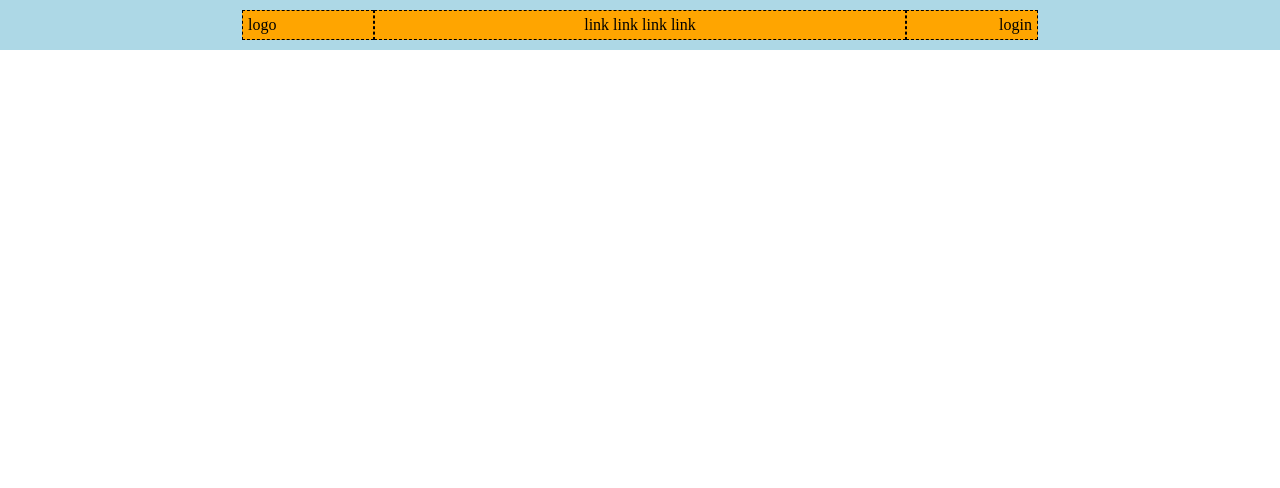
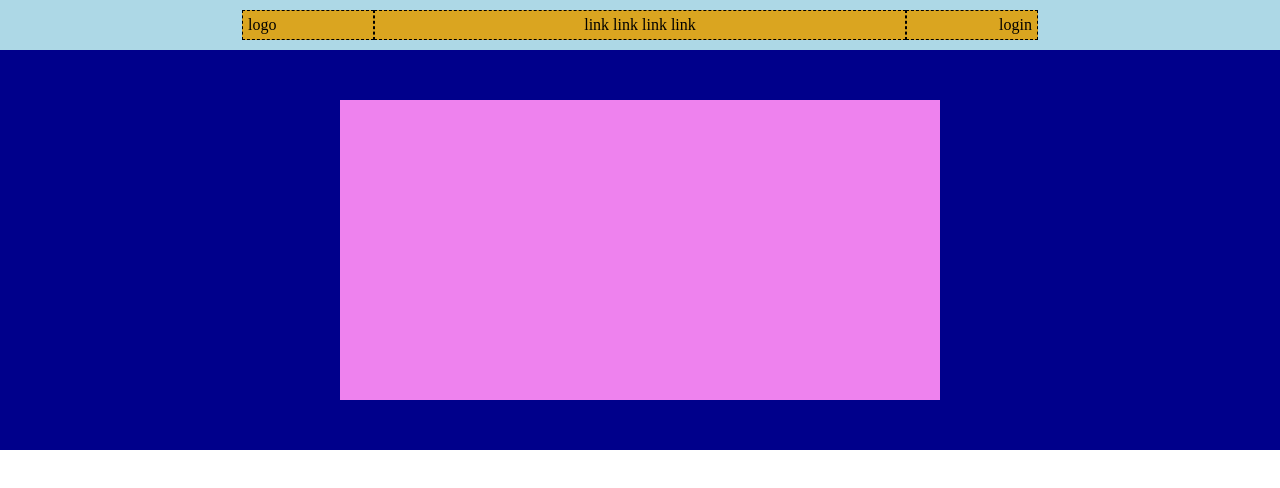
Before and after one commit to CosimoPetrarca/htmlcss-struttura-discord, a plain HTML site: page index.html in a window 1280 px wide. Drawn offline with Linux system fonts and the light colour scheme.

Commit message:
fine header

```diff
--- a/css/style.css
+++ b/css/style.css
@@ -14,9 +14,14 @@ body{
 
 }
 
+.debug .contenitore2{
+    background-color: #00008b;
+    height: 400px;
+}
+
 .box{
     border: 1px dashed black;
-    background-color: orange;
+    background-color: #daa520;
     margin: 10px 0;
     padding: 5px;
 
@@ -25,13 +30,13 @@ body{
 /* <!-- Header --> */
 
 
-.contenitore1{
+.contenitore1, .contenitore2{
     display: flex;
     justify-content: center;
+    align-items: center;
+
 
 }
-
-
 
 .box1{
     width: 120px;
@@ -43,8 +48,16 @@ body{
     text-align: center;
 }
 
-
 .box3{
     width: 120px;
     text-align: right;
 }
+
+.boxrosa{
+    background-color: #ee82ee;
+    height: 300px;
+    width: 600px;
+
+
+
+}
--- a/index.html
+++ b/index.html
@@ -18,6 +18,18 @@
         </div>
 
         <!-- fine heder-top -->
+
+        <!-- inizio heder-bottom -->
+
+        <div class="contenitore2">
+
+            <div class="boxrosa"></div>
+
+        </div>
+
+        <!-- fine heder-bottom -->
+
+
     </header>
     <main></main>
     <footer></footer>
```
